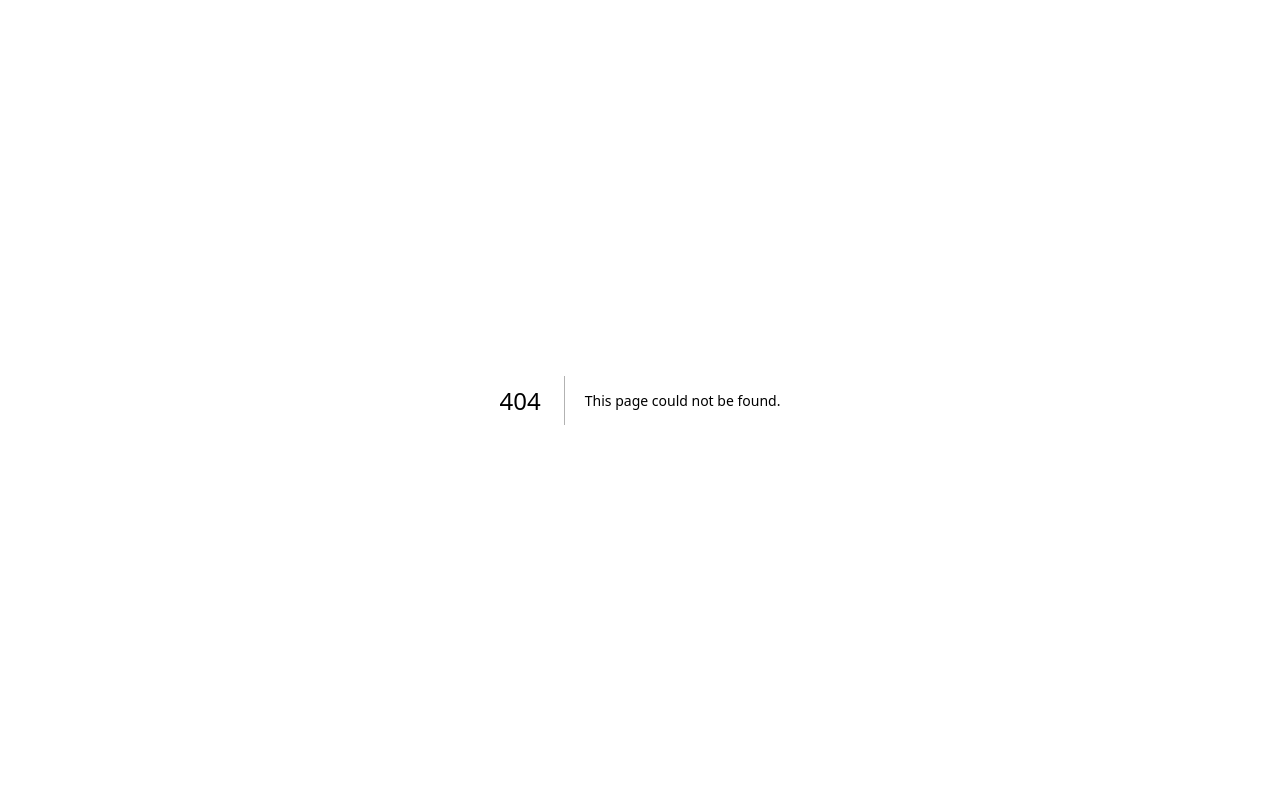
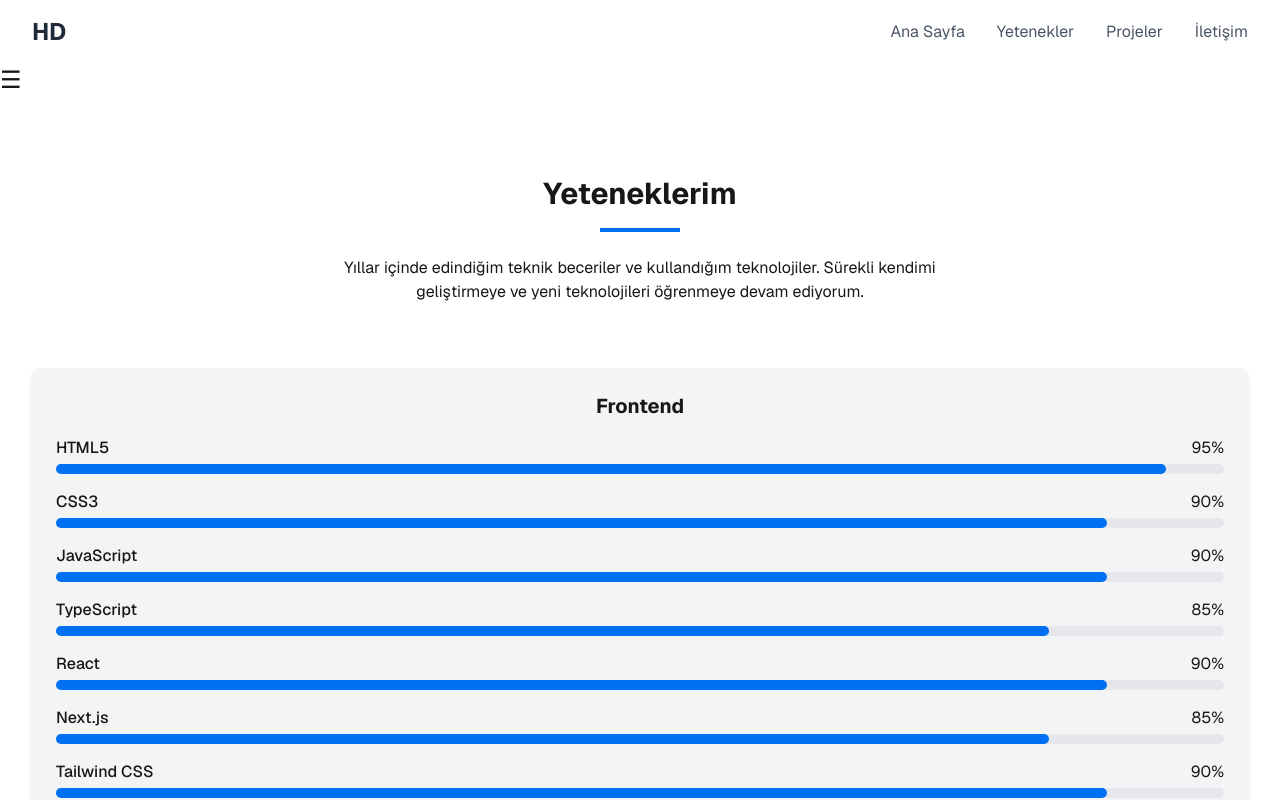
Before and after one commit to huseyindol/nextjs-approute-project, a Next.js app: page /skills in a window 1280 px wide. Before the commit this address had no page. Shown: the top 800 px of the page. Built offline with nearby package versions, Linux system fonts and the light colour scheme.

Commit message:
Update contact information and enhance portfolio layout with new components. Add new pages for Contact, Projects, and Skills, and update demo URLs to reflect the new domain.

```diff
--- /dev/null
+++ b/src/app/contact/page.tsx
@@ -0,0 +1,18 @@
+import Contact from '@/components/Contact'
+import { Metadata } from 'next'
+
+export const metadata: Metadata = {
+  title: 'İletişim | Hüseyin DOL Portfolio',
+  description: 'Benimle iletişime geçin, projeleriniz için iletişim bilgilerim',
+  alternates: {
+    canonical: 'https://huseyindol.site/contact'
+  }
+}
+
+export default function ContactPage() {
+  return (
+    <main className="min-h-screen pt-20">
+      <Contact />
+    </main>
+  )
+}
--- a/src/app/layout.tsx
+++ b/src/app/layout.tsx
@@ -1,6 +1,9 @@
 import type { Metadata } from "next";
 import { Geist, Geist_Mono } from "next/font/google";
 import "./globals.css";
+import Header from "@/components/Header";
+import Footer from "@/components/Footer";
+import ScrollToTop from "@/components/ScrollToTop";
 import { Analytics } from "@vercel/analytics/react";
 import { SpeedInsights } from "@vercel/speed-insights/next";
 
@@ -23,7 +26,7 @@ export const metadata: Metadata = {
   openGraph: {
     type: "website",
     locale: "tr_TR",
-    url: "https://huseyindol.com",
+    url: "https://huseyindol.site",
     title: "Hüseyin DOL | Portfolio",
     description: "Hüseyin DOL'un kişisel portfolio sitesi",
     siteName: "Hüseyin DOL Portfolio",
@@ -42,10 +45,11 @@ export default function RootLayout({
 }>) {
   return (
     <html lang="tr" className="scroll-smooth">
-      <body
-        className={`${geistSans.variable} ${geistMono.variable} antialiased min-h-screen flex flex-col`}
-      >
+      <body className={`${geistSans.variable} ${geistMono.variable} antialiased min-h-screen flex flex-col`}>
+        <Header />
         {children}
+        <Footer />
+        <ScrollToTop />
         <Analytics />
         <SpeedInsights />
       </body>
--- a/src/app/page.tsx
+++ b/src/app/page.tsx
@@ -1,23 +1,20 @@
-import Header from "@/components/Header";
-import Hero from "@/components/Hero";
-import About from "@/components/About";
-import Skills from "@/components/Skills";
-import Projects from "@/components/Projects";
-import Contact from "@/components/Contact";
-import Footer from "@/components/Footer";
-import ScrollToTop from "@/components/ScrollToTop";
+import Hero from '@/components/Hero'
+import About from '@/components/About'
+import { Metadata } from 'next'
+
+export const metadata: Metadata = {
+  title: 'Ana Sayfa | Hüseyin DOL Portfolio',
+  description: 'Frontend Developer & UI/UX Designer olarak çalışmalarım ve deneyimlerim',
+  alternates: {
+    canonical: 'https://huseyindol.site'
+  }
+}
 
 export default function Home() {
   return (
-    <main>
-      <Header />
+    <main className="min-h-screen">
       <Hero />
       <About />
-      <Skills />
-      <Projects />
-      <Contact />
-      <Footer />
-      <ScrollToTop />
     </main>
-  );
+  )
 }
--- /dev/null
+++ b/src/app/projects/page.tsx
@@ -0,0 +1,18 @@
+import Projects from '@/components/Projects'
+import { Metadata } from 'next'
+
+export const metadata: Metadata = {
+  title: 'Projeler | Hüseyin DOL Portfolio',
+  description: 'Geliştirdiğim web projeleri ve çalışmalarım',
+  alternates: {
+    canonical: 'https://huseyindol.site/projects'
+  }
+}
+
+export default function ProjectsPage() {
+  return (
+    <main className="min-h-screen pt-20">
+      <Projects />
+    </main>
+  )
+}
--- /dev/null
+++ b/src/app/skills/page.tsx
@@ -0,0 +1,18 @@
+import Skills from '@/components/Skills'
+import { Metadata } from 'next'
+
+export const metadata: Metadata = {
+  title: 'Yetenekler | Hüseyin DOL Portfolio',
+  description: 'Frontend geliştirme, UI/UX tasarım ve diğer teknik yeteneklerim',
+  alternates: {
+    canonical: 'https://huseyindol.site/skills'
+  }
+}
+
+export default function SkillsPage() {
+  return (
+    <main className="min-h-screen pt-20">
+      <Skills />
+    </main>
+  )
+}
--- a/src/components/Header.tsx
+++ b/src/components/Header.tsx
@@ -11,53 +11,42 @@ const Header = () => {
   return (
     <header
       className={`fixed top-0 left-0 right-0 z-50 transition-all duration-300 ${isScrolled
-        ? "bg-[var(--background)] shadow-md py-3"
-        : "bg-transparent py-5"
+          ? 'bg-white/80 backdrop-blur-md shadow-sm'
+          : 'bg-transparent'
         }`}
     >
-      <div className="container flex items-center justify-between">
-        <Link href="/" className="text-2xl font-bold">
-          Hüseyin<span className="text-[var(--primary)]">DOL</span>
+      <nav className="container mx-auto px-4 py-4">
+        <div className="flex items-center justify-between">
+          <Link href="/" className="text-2xl font-bold text-gray-800">
+            HD
           </Link>
-
-        {/* Desktop Navigation */}
-        <nav className="hidden @md:flex items-center space-x-8">
+          <div className="hidden md:flex space-x-8">
             <Link
-            href="#home"
-            className="hover:text-[var(--primary)] transition-colors"
+              href="/"
+              className="text-gray-600 hover:text-gray-900 transition-colors"
             >
               Ana Sayfa
             </Link>
             <Link
-            href="#about"
-            className="hover:text-[var(--primary)] transition-colors"
-          >
-            Hakkımda
-          </Link>
-          <Link
-            href="#skills"
-            className="hover:text-[var(--primary)] transition-colors"
+              href="/skills"
+              className="text-gray-600 hover:text-gray-900 transition-colors"
             >
               Yetenekler
             </Link>
             <Link
-            href="#projects"
-            className="hover:text-[var(--primary)] transition-colors"
+              href="/projects"
+              className="text-gray-600 hover:text-gray-900 transition-colors"
             >
               Projeler
             </Link>
             <Link
-            href="#contact"
-            className="hover:text-[var(--primary)] transition-colors"
+              href="/contact"
+              className="text-gray-600 hover:text-gray-900 transition-colors"
             >
               İletişim
             </Link>
-          <Link
-            href="#contact"
-            className="btn btn-primary"
-          >
-            CV İndir
-          </Link>
+          </div>
+        </div>
       </nav>
 
       {/* Mobile Menu Button */}
@@ -67,53 +56,38 @@ const Header = () => {
       >
         {isMobileMenuOpen ? "✕" : "☰"}
       </button>
-      </div>
 
       {/* Mobile Navigation */}
       {isMobileMenuOpen && (
         <div className="@md:hidden bg-[var(--background)] shadow-lg animate-fade-in">
           <nav className="container py-5 flex flex-col space-y-4">
             <Link
-              href="#home"
+              href="/"
               className="hover:text-[var(--primary)] transition-colors"
               onClick={() => setIsMobileMenuOpen(false)}
             >
               Ana Sayfa
             </Link>
             <Link
-              href="#about"
-              className="hover:text-[var(--primary)] transition-colors"
-              onClick={() => setIsMobileMenuOpen(false)}
-            >
-              Hakkımda
-            </Link>
-            <Link
-              href="#skills"
+              href="/skills"
               className="hover:text-[var(--primary)] transition-colors"
               onClick={() => setIsMobileMenuOpen(false)}
             >
               Yetenekler
             </Link>
             <Link
-              href="#projects"
+              href="/projects"
               className="hover:text-[var(--primary)] transition-colors"
               onClick={() => setIsMobileMenuOpen(false)}
             >
               Projeler
             </Link>
             <Link
-              href="#contact"
+              href="/contact"
               className="hover:text-[var(--primary)] transition-colors"
               onClick={() => setIsMobileMenuOpen(false)}
             >
               İletişim
-            </Link>
-            <Link
-              href="#contact"
-              className="btn btn-primary inline-block w-fit"
-              onClick={() => setIsMobileMenuOpen(false)}
-            >
-              CV İndir
             </Link>
           </nav>
         </div>
--- a/src/data/mockData.ts
+++ b/src/data/mockData.ts
@@ -49,7 +49,7 @@ export const projectsData = [
       "Modern bir e-ticaret platformu. Next.js, React, Tailwind CSS ve Stripe entegrasyonu ile geliştirildi.",
     image: "/projects/ecommerce.jpg",
     tags: ["Next.js", "React", "Tailwind CSS", "Stripe"],
-    demoUrl: "https://ecommerce-demo.huseyindol.com",
+    demoUrl: "https://ecommerce-demo.huseyindol.site",
     codeUrl: "https://github.com/huseyindol/ecommerce-platform",
     category: "web",
   },
@@ -60,7 +60,7 @@ export const projectsData = [
       "Kişisel blog ve portfolio sitesi. Next.js, MDX ve Tailwind CSS ile geliştirildi.",
     image: "/projects/blog.jpg",
     tags: ["Next.js", "MDX", "Tailwind CSS"],
-    demoUrl: "https://blog-demo.huseyindol.com",
+    demoUrl: "https://blog-demo.huseyindol.site",
     codeUrl: "https://github.com/huseyindol/blog-portfolio",
     category: "web",
   },
@@ -71,7 +71,7 @@ export const projectsData = [
       "Görev yönetim uygulaması. React, Redux ve Firebase ile geliştirildi.",
     image: "/projects/taskmanager.jpg",
     tags: ["React", "Redux", "Firebase"],
-    demoUrl: "https://taskmanager-demo.huseyindol.com",
+    demoUrl: "https://taskmanager-demo.huseyindol.site",
     codeUrl: "https://github.com/huseyindol/task-manager",
     category: "app",
   },
@@ -82,7 +82,7 @@ export const projectsData = [
       "Hava durumu uygulaması. React, OpenWeather API ve Tailwind CSS ile geliştirildi.",
     image: "/projects/weather.jpg",
     tags: ["React", "API", "Tailwind CSS"],
-    demoUrl: "https://weather-demo.huseyindol.com",
+    demoUrl: "https://weather-demo.huseyindol.site",
     codeUrl: "https://github.com/huseyindol/weather-app",
     category: "app",
   },
@@ -93,7 +93,7 @@ export const projectsData = [
       "Restoran web sitesi. HTML, CSS, JavaScript ve GSAP animasyonları ile geliştirildi.",
     image: "/projects/restaurant.jpg",
     tags: ["HTML", "CSS", "JavaScript", "GSAP"],
-    demoUrl: "https://restaurant-demo.huseyindol.com",
+    demoUrl: "https://restaurant-demo.huseyindol.site",
     codeUrl: "https://github.com/huseyindol/restaurant-website",
     category: "web",
   },
@@ -104,7 +104,7 @@ export const projectsData = [
       "Gerçek zamanlı sohbet uygulaması. React, Socket.io ve Node.js ile geliştirildi.",
     image: "/projects/chat.jpg",
     tags: ["React", "Socket.io", "Node.js"],
-    demoUrl: "https://chat-demo.huseyindol.com",
+    demoUrl: "https://chat-demo.huseyindol.site",
     codeUrl: "https://github.com/huseyindol/chat-app",
     category: "app",
   },
@@ -116,7 +116,7 @@ export const projectsData = [
 export const personalData = {
   name: "Hüseyin DOL",
   title: "Frontend Developer",
-  email: "info@huseyindol.com",
+  email: "info@huseyindol.site",
   location: "İstanbul, Türkiye",
   bio: "Modern ve kullanıcı dostu web uygulamaları geliştiren tutkulu bir frontend geliştirici. React, Next.js ve modern web teknolojileri konusunda uzmanım.",
   longBio: "5+ yıllık deneyimimle, React ve Next.js ekosisteminde uzmanlaştım. Kullanıcı deneyimini ön planda tutarak, modern ve responsive web uygulamaları geliştirmeye odaklanıyorum. Sürekli kendimi geliştirmeye ve yeni teknolojileri öğrenmeye özen gösteriyorum.",
```
Also changed, not shown: 1 other file (tests, documents, lock files or other folders). Lines whose indentation alone changed are shown as unchanged.
